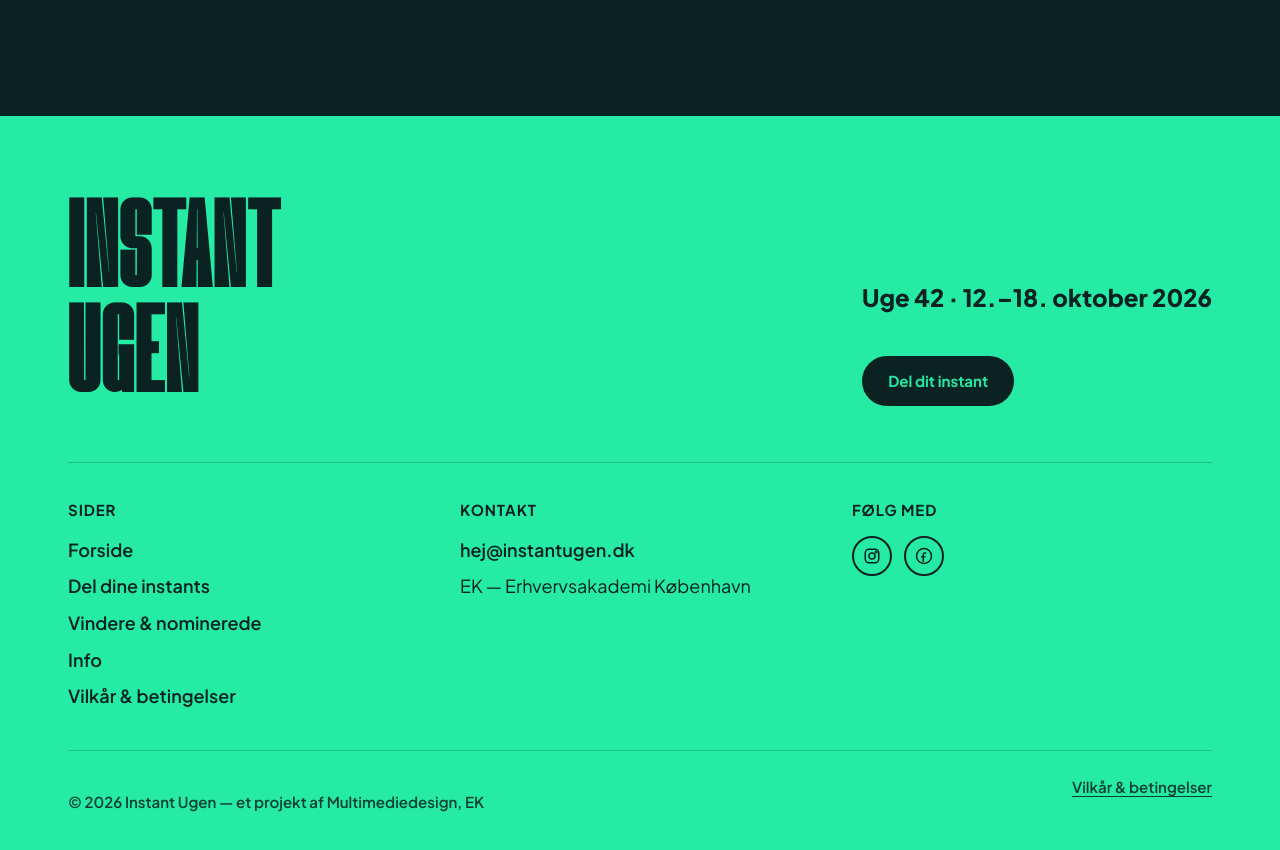
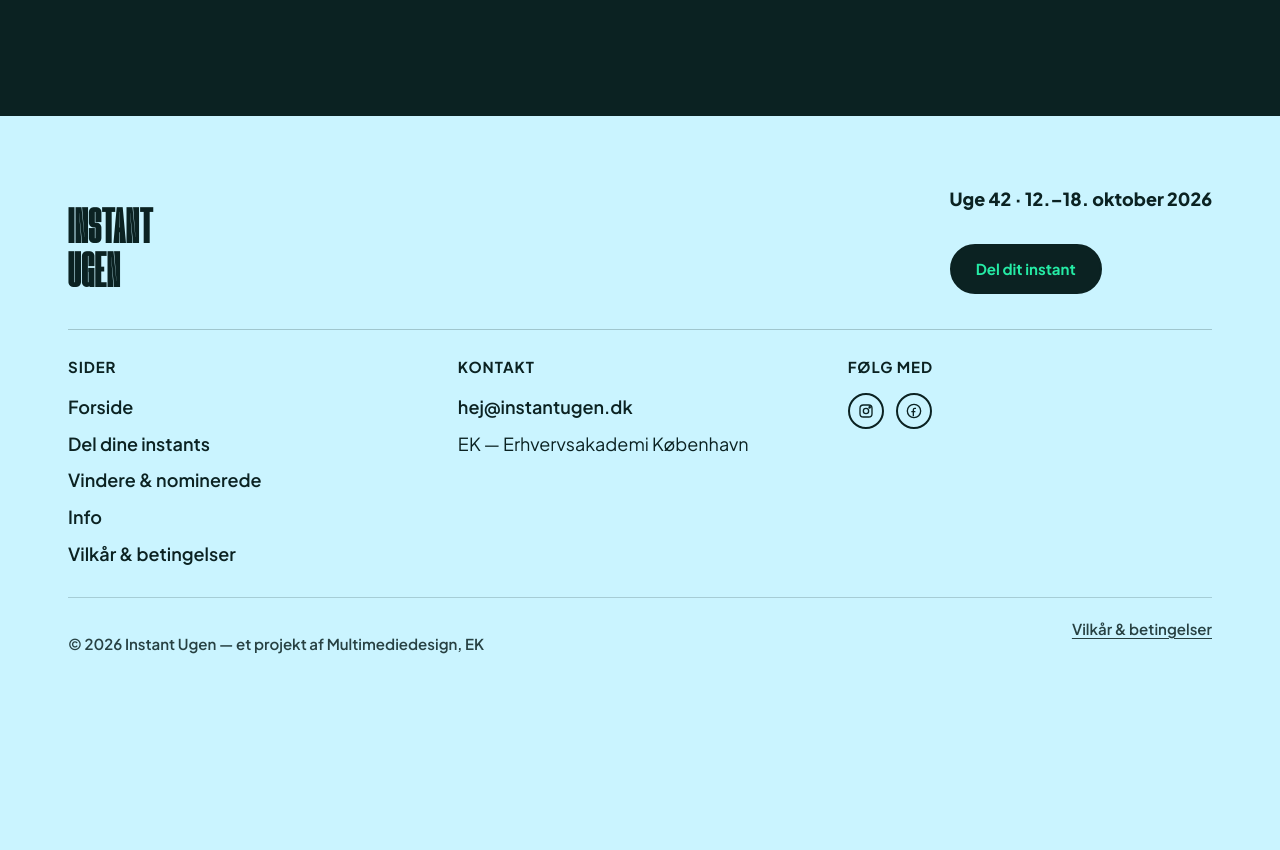
Before and after one commit to allynavarro/instant-ugen, a website: page index.html in a window 1280 px wide. Shown: the part 6372-7222 px from the top of the page. After the commit the page ends 7077 px from the top, so only its background shows below. Drawn offline with Linux system fonts and the light colour scheme.

Commit message:
footer færdig

```diff
--- a/css/layout.css
+++ b/css/layout.css
@@ -163,14 +163,14 @@
 
 /* --- footer --- */
 .site-footer {
-  background: var(--mint);
+  background: var(--blue);
   color: var(--deep);
   position: relative;
   overflow: clip;
 }
 .site-footer .wrap {
-  padding-top: clamp(3rem, 7vw, 5rem);
-  padding-bottom: clamp(2rem, 4vw, 3rem);
+  padding-top: clamp(2.2rem, 4vw, 3.2rem);
+  padding-bottom: clamp(1.5rem, 3vw, 2.2rem);
 }
 
 .footer-top {
@@ -178,32 +178,32 @@
   flex-wrap: wrap;
   align-items: flex-end;
   justify-content: space-between;
-  gap: 2.5rem;
-  padding-bottom: clamp(2rem, 5vw, 3.5rem);
+  gap: 2rem;
+  padding-bottom: clamp(1.5rem, 3vw, 2.2rem);
 }
 .footer-word {
   font-family: var(--f-display);
   text-transform: uppercase;
-  font-size: clamp(3rem, 11vw, 8rem);
-  line-height: 0.82;
+  font-size: clamp(2.1rem, 4vw, 3.4rem);
+  line-height: 0.86;
   margin: 0;
 }
 .footer-meta {
   display: flex;
   flex-direction: column;
-  gap: 1rem;
+  gap: 0.8rem;
   align-items: flex-start;
 }
 .footer-meta .date {
   font-weight: 800;
-  font-size: var(--step1);
+  font-size: var(--step0);
 }
 
 .footer-grid {
   display: grid;
   grid-template-columns: repeat(auto-fit, minmax(180px, 1fr));
-  gap: 2rem;
-  padding-top: 2.2rem;
+  gap: 1.6rem;
+  padding-top: 1.6rem;
   border-top: 1px solid rgba(11, 34, 34, 0.22);
 }
 .footer-grid h3 {
@@ -233,8 +233,8 @@
   gap: 0.75rem;
 }
 .socials a {
-  width: 40px;
-  height: 40px;
+  width: 36px;
+  height: 36px;
   border-radius: 50%;
   border: 2px solid var(--deep);
   display: flex;
@@ -250,13 +250,13 @@
   color: var(--mint);
 }
 .socials svg {
-  width: 18px;
-  height: 18px;
+  width: 16px;
+  height: 16px;
 }
 
 .footer-fine {
-  margin-top: 2.5rem;
-  padding-top: 1.5rem;
+  margin-top: 1.8rem;
+  padding-top: 1.2rem;
   border-top: 1px solid rgba(11, 34, 34, 0.22);
   display: flex;
   flex-wrap: wrap;
--- a/index.html
+++ b/index.html
@@ -6,8 +6,8 @@
     <title>Instant Ugen — en hyldest til instant-fotografering</title>
     <meta name="description" content="Instant Ugen er en halvårlig dansk hyldest til instant-fotografering. Find dit Polaroid- eller Instax-kamera frem, og del dine instants i uge 42, 12.–18. oktober 2026." />
     <link rel="icon" href="images/logo.svg" type="image/svg+xml" />
-    <link rel="stylesheet" href="css/style.css?v=3" />
-    <link rel="stylesheet" href="css/layout.css?v=3" />
+    <link rel="stylesheet" href="css/style.css?v=5" />
+    <link rel="stylesheet" href="css/layout.css?v=5" />
     <link rel="stylesheet" href="css/home.css?v=3" />
   </head>
   <body>
```
Also changed, not shown: del-dine-instants.html (+2 -2 lines), info.html (+2 -2 lines), vilkaar-og-betingelser.html (+2 -2 lines), vindere-og-nominerede.html (+2 -2 lines).
